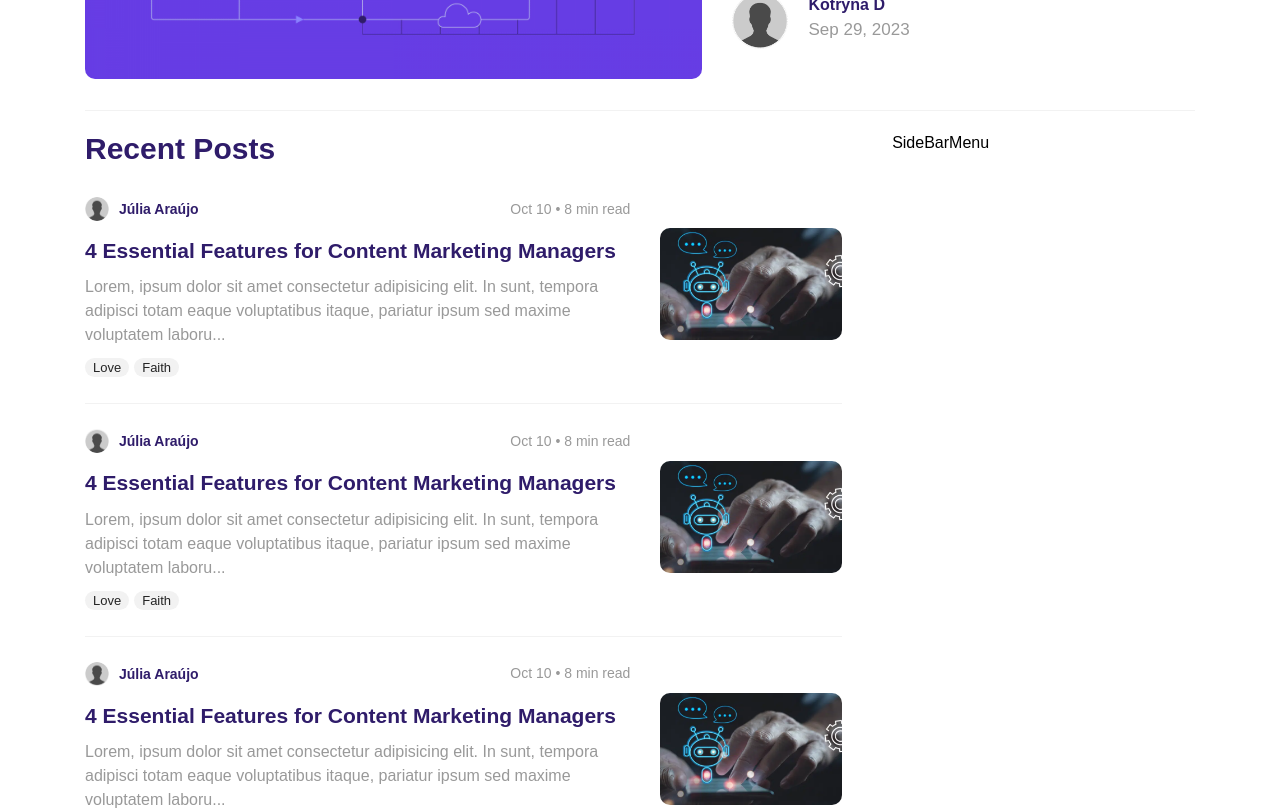
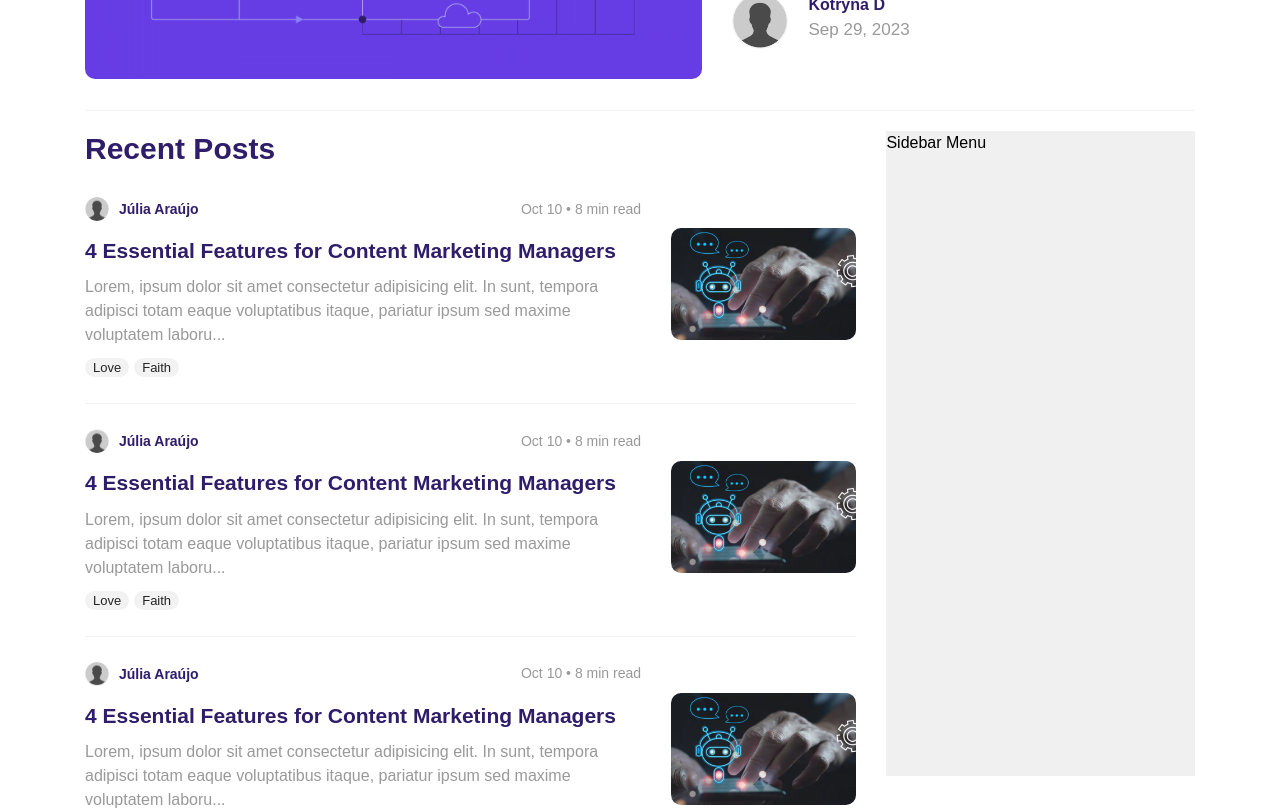
Before and after one commit to Wolleys/notebook, a Next.js app: page / in a window 1280 px wide. Shown: the part 400-1210 px from the top of the page. Built offline with nearby package versions, Linux system fonts and the light colour scheme; a web font is replaced by a local one.

Commit message:
Make sideBarMenu component sticky on scroll

```diff
--- a/app/globals.css
+++ b/app/globals.css
@@ -133,14 +133,10 @@
   box-sizing: border-box;
 }
 
-html,
 body {
   max-width: 100vw;
+  line-height: 1.5;
   overflow-x: hidden;
-}
-
-body {
-  line-height: 1.5;
   background: var(--bodyBgColor);
   font-family: "Muli", sans-serif;
 }
--- a/app/home.tsx
+++ b/app/home.tsx
@@ -9,11 +9,10 @@ const Home: FC = () => {
   return (
     <div className={styles.container}>
       <Featured />
-      <div className={styles.content}>
+      <main className={styles.main}>
         <PostsList />
         <SideBarMenu />
-      </div>
-
+      </main>
       <ThemeSwitch />
     </div>
   );
--- a/app/page.module.css
+++ b/app/page.module.css
@@ -1,12 +1,8 @@
 .container {
-  display: flex;
   padding-top: 5rem;
-  min-height: 100vh;
-  /* align-items: center; */
-  flex-direction: column;
 }
 
-.content {
-  gap: 50px;
+.main {
+  gap: 30px;
   display: flex;
 }
--- a/components/header/header.module.css
+++ b/components/header/header.module.css
@@ -1,4 +1,5 @@
 .container {
+  top: 0;
   z-index: 200;
   display: flex;
   position: fixed;
--- a/components/postsList/postslist.module.css
+++ b/components/postsList/postslist.module.css
@@ -5,7 +5,6 @@
 .title {
   margin: 0;
   font-weight: 700;
-  /* text-align: center; */
   color: var(--featuredPostHeader);
 }
 
--- a/components/sideBarMenu/index.tsx
+++ b/components/sideBarMenu/index.tsx
@@ -2,7 +2,11 @@ import { FC } from "react";
 import styles from "./sidebarmenu.module.css";
 
 const SideBarMenu: FC = () => {
-  return <div className={styles.container}>SideBarMenu</div>;
+  return (
+    <aside className={styles.container}>
+      <div>Sidebar Menu</div>
+    </aside>
+  );
 };
 
 export default SideBarMenu;
--- a/components/sideBarMenu/sidebarmenu.module.css
+++ b/components/sideBarMenu/sidebarmenu.module.css
@@ -14,7 +14,15 @@
 
 @media (min-width: 992px) {
   .container {
+    top: 95px;
+    padding: 0;
     display: flex;
+    position: -webkit-sticky;
+    position: sticky;
+    overflow-y: auto;
+    flex-direction: column;
+    height: calc(90vh - 75px);
+    background-color: #f0f0f0;
   }
 }
 
```
